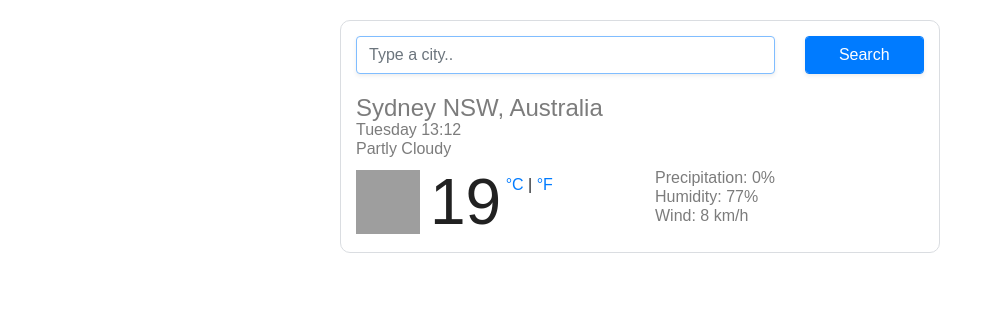
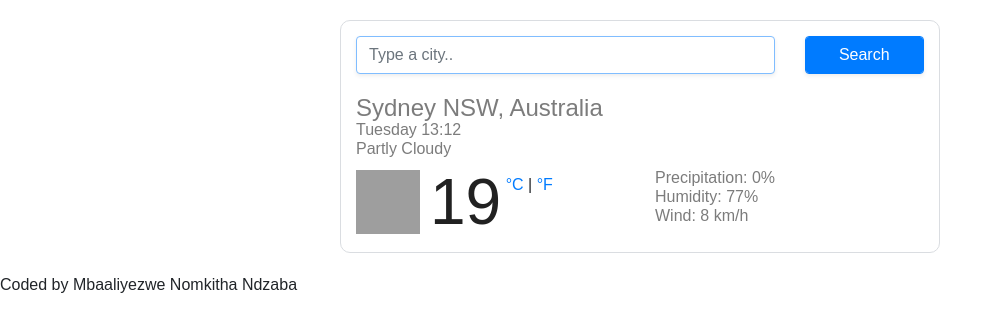
Before and after one commit to imbaliyezwe/SheCodes-waether_challenge, a plain HTML site: page index.html in a window 1280 px wide. Shown: the whole page, without its empty margins (0-1003 px from the left). Drawn offline with nearby package versions, Linux system fonts and the light colour scheme; grey boxes are pictures that could not be loaded.

Commit message:
added a github link

```diff
--- a/index.html
+++ b/index.html
@@ -64,6 +64,7 @@
         </div>
     </div>
     <script src="app.js"></script>
+    <p><a href="https://github.com/imbaliyezwe/SheCodes-waether_challenge"></a>Coded by Mbaaliyezwe Nomkitha Ndzaba</p>
 </body>
 
 </html>
```
